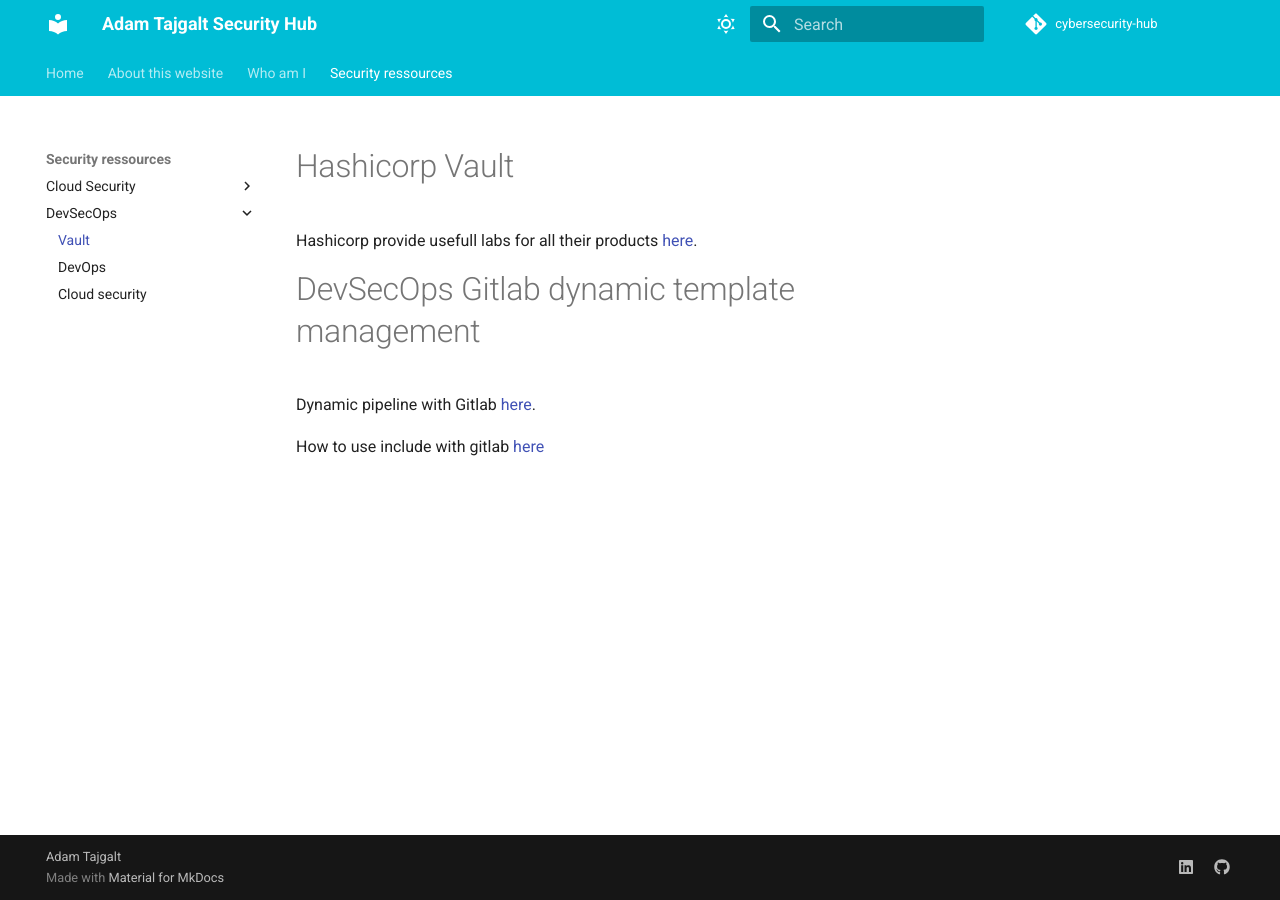
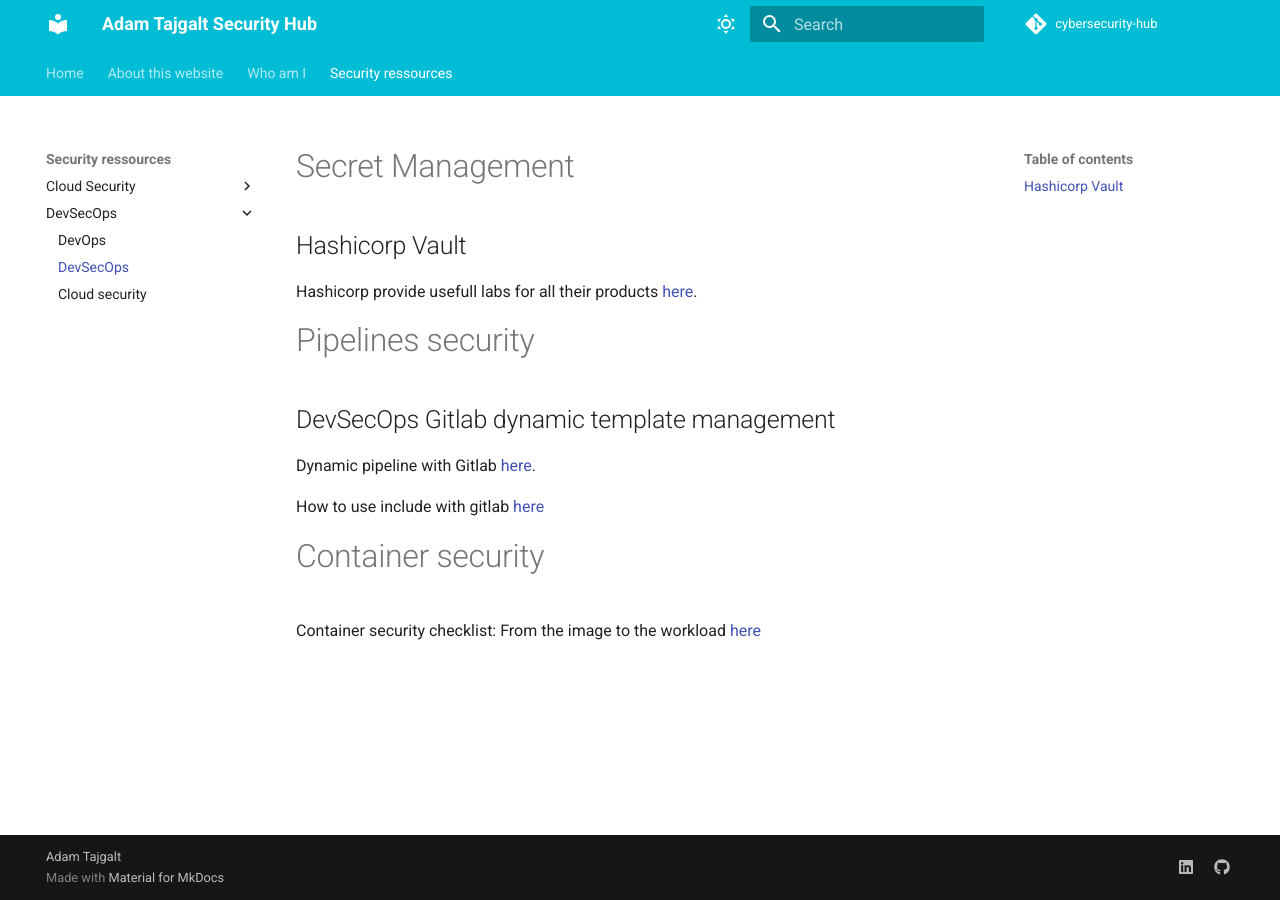
Before and after one commit to adamtaj/cybersecurity-hub, an MkDocs documentation site: the page built from docs/Security ressources/DevSecOps/DevSecOps.md, in a window 1280 px wide. Built offline with MkDocs 1.6.1 and Material for MkDocs 9.7.7, drawn with Linux system fonts in a browser that asks for light colours; comment, search, counter and statistics services are not loaded.

Commit message:
Adding container security

```diff
--- a/docs/Security ressources/DevSecOps/AWS.md
+++ b/docs/Security ressources/DevSecOps/DevSecOps.md
@@ -1,12 +1,19 @@
-title: Vault
+title: DevSecOps
 
-# Hashicorp Vault
+# Secret Management
+
+## Hashicorp Vault
 
 Hashicorp provide usefull labs for all their products [here](https://play.instruqt.com/hashicorp).
 
+# Pipelines security
 
-# DevSecOps Gitlab dynamic template management
+## DevSecOps Gitlab dynamic template management
 
 Dynamic pipeline with Gitlab [here](https://www.objectif-libre.com/fr/blog/2021/02/23/une-nouvelle-ere-pour-gitlab-ci-pipelines-dynamiques/).
 
 How to use include with gitlab [here](https://docs.gitlab.com/ee/ci/yaml/includes.html#use-variables-with-include)
+
+# Container security
+
+Container security checklist: From the image to the workload [here](https://github.com/krol3/container-security-checklist)
```
